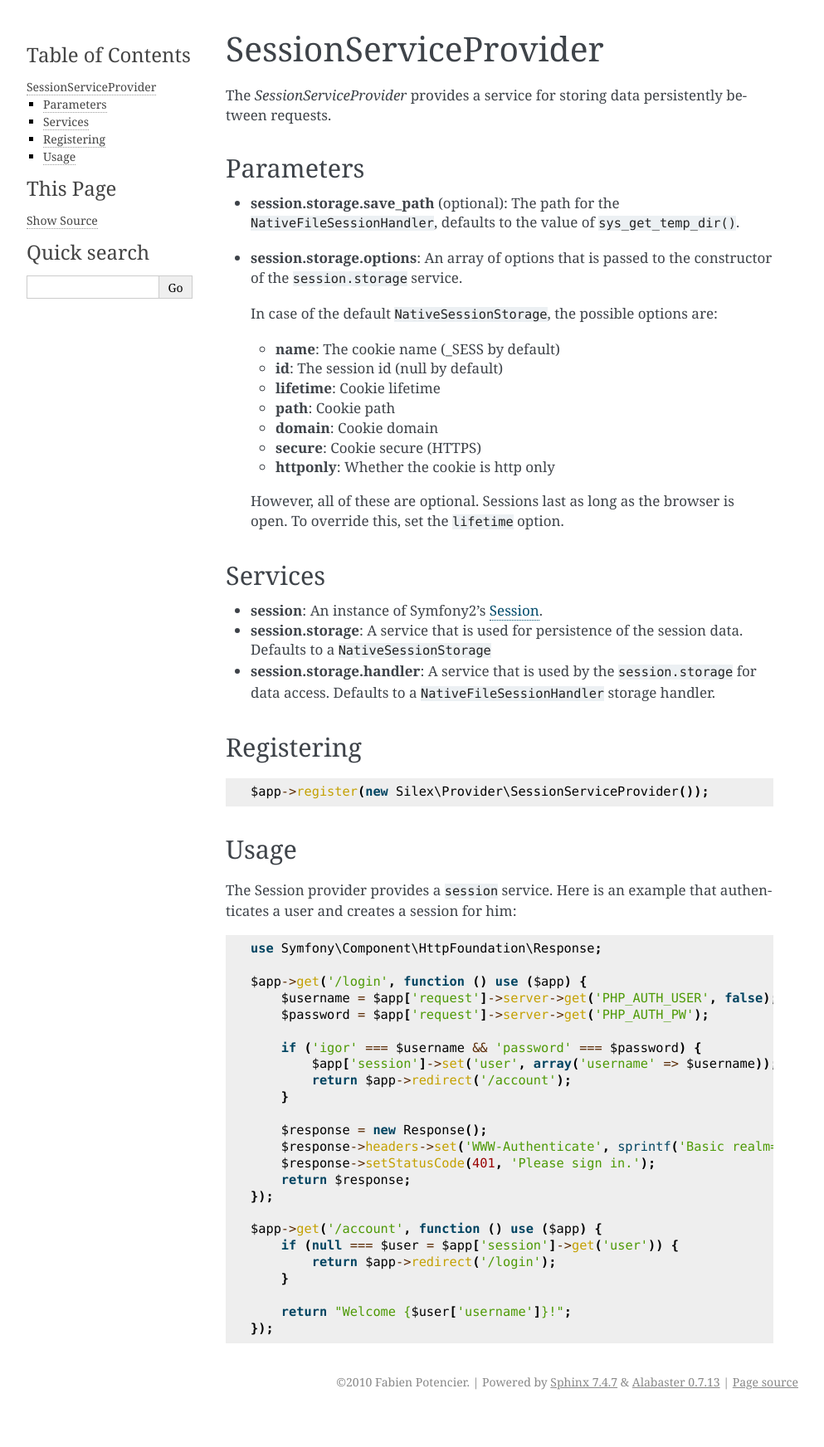
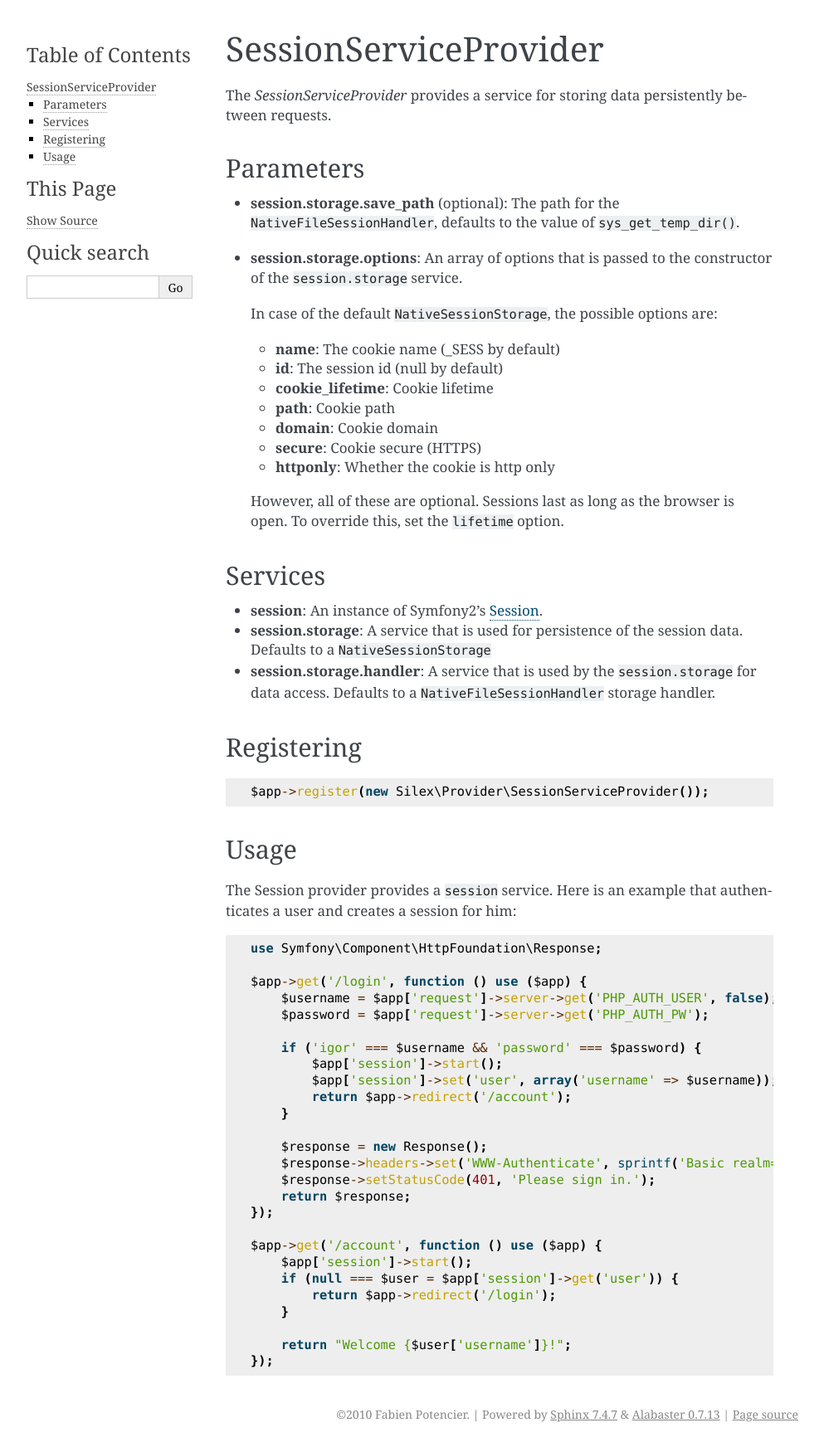
Before and after one commit to silexphp/Silex, a Sphinx documentation site: the page built from doc/providers/session.rst, in a window 1280 px wide. Shown: the whole page at 83% size, without its empty margins (148-1141 px from the left). Built offline with Sphinx 7.4.7, drawn with Linux system fonts in a browser that asks for light colours; before the commit the page ends 1705 px from its top, so only the background shows below that.

Commit message:
Update doc/providers/session.rst

```diff
--- a/doc/providers/session.rst
+++ b/doc/providers/session.rst
@@ -18,7 +18,7 @@ Parameters
 
   * **name**: The cookie name (_SESS by default)
   * **id**: The session id (null by default)
-  * **lifetime**: Cookie lifetime
+  * **cookie_lifetime**: Cookie lifetime
   * **path**: Cookie path
   * **domain**: Cookie domain
   * **secure**: Cookie secure (HTTPS)
@@ -59,6 +59,7 @@ example that authenticates a user and creates a session for him::
         $password = $app['request']->server->get('PHP_AUTH_PW');
 
         if ('igor' === $username && 'password' === $password) {
+            $app['session']->start();
             $app['session']->set('user', array('username' => $username));
             return $app->redirect('/account');
         }
@@ -70,6 +71,7 @@ example that authenticates a user and creates a session for him::
     });
 
     $app->get('/account', function () use ($app) {
+        $app['session']->start();
         if (null === $user = $app['session']->get('user')) {
             return $app->redirect('/login');
         }
```
